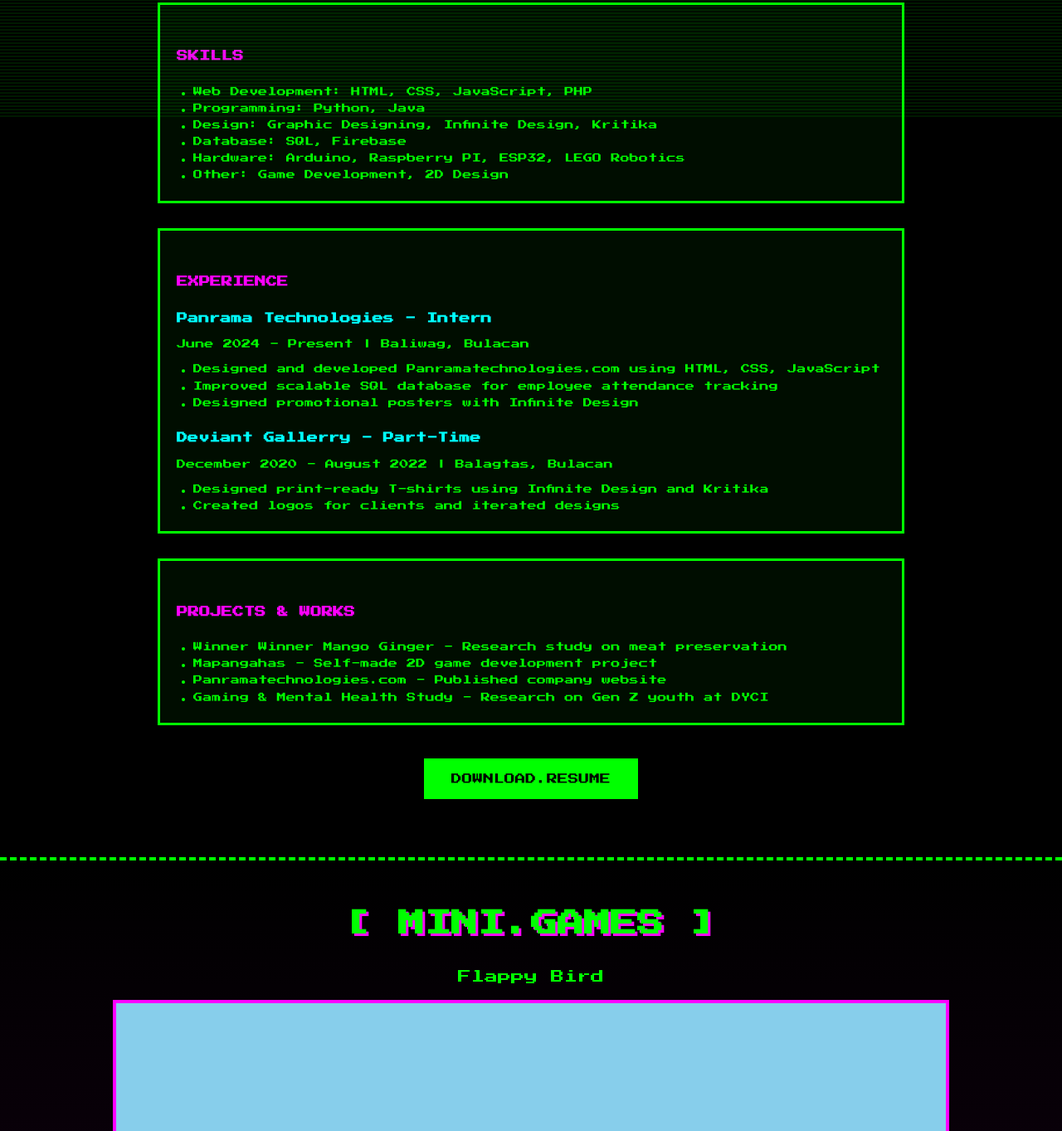
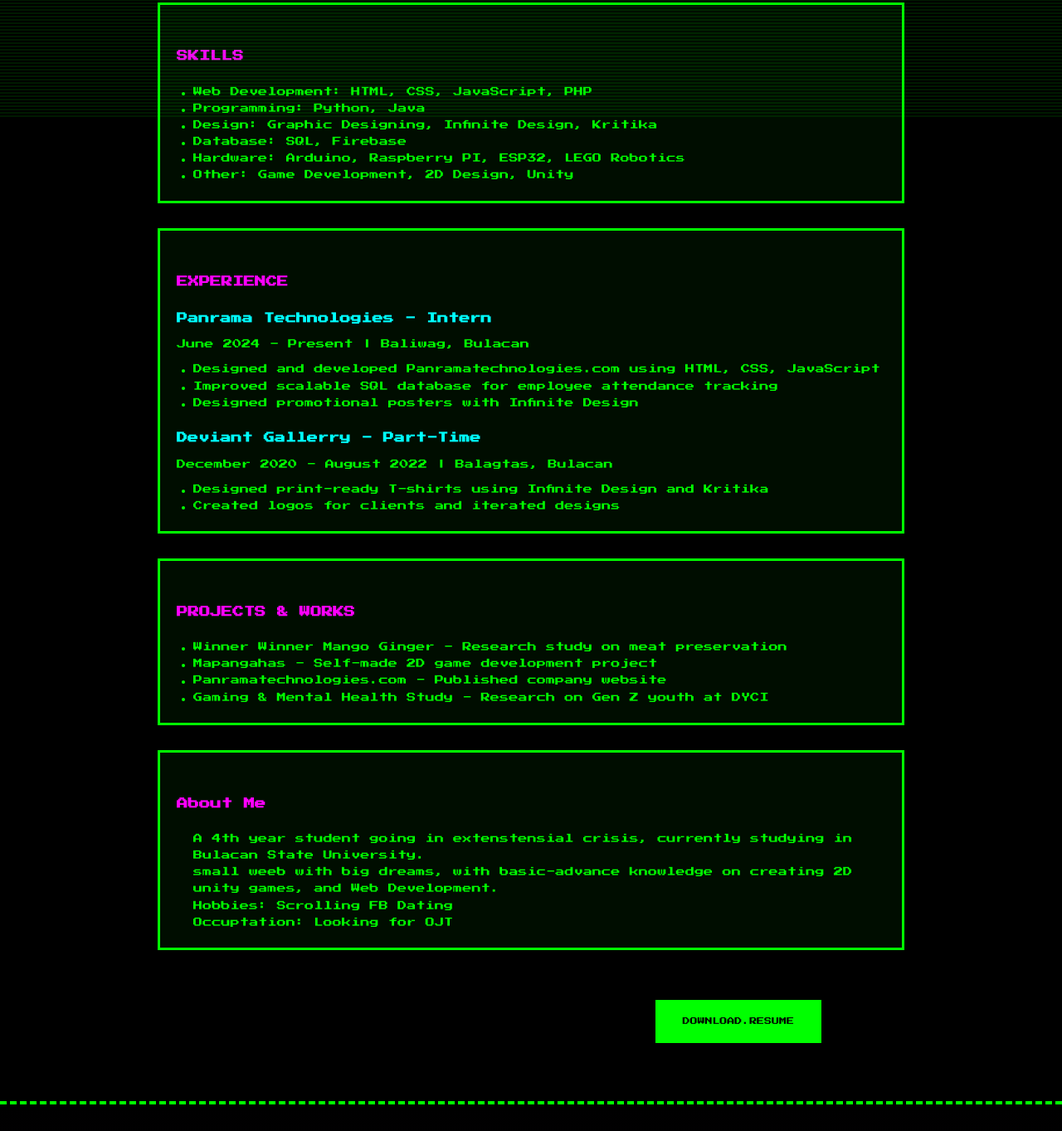
Before and after one commit to M3gu627/Personal-Website, a plain HTML site: page index.html in a window 1280 px wide. Shown: the part 657-2020 px from the top of the page at 83% size. Drawn offline with Linux system fonts and the light colour scheme.

Commit message:
Update index.html

```diff
--- a/index.html
+++ b/index.html
@@ -4,12 +4,13 @@
     <meta charset="UTF-8">
     <meta name="viewport" content="width=device-width, initial-scale=1.0">
     <title>Pixel Dev Portfolio</title>
+    <link href="https://fonts.googleapis.com/css2?family=Press+Start+2P&display=swap" rel="stylesheet">
     <link rel="stylesheet" href="styles.css">
+
 </head>
 <body>
     <div class="scanlines"></div>
 
-    <!-- Resume Section -->
     <section id="resume">
         <h1>[ MARTIN.GASPAR ]</h1>
         <div class="resume">
@@ -41,7 +42,7 @@
                     <li>Design: Graphic Designing, Infinite Design, Kritika</li>
                     <li>Database: SQL, Firebase</li>
                     <li>Hardware: Arduino, Raspberry PI, ESP32, LEGO Robotics</li>
-                    <li>Other: Game Development, 2D Design</li>
+                    <li>Other: Game Development, 2D Design, Unity</li>
                 </ul>
             </div>
 
@@ -72,14 +73,25 @@
                     <li>Gaming & Mental Health Study - Research on Gen Z youth at DYCI</li>
                 </ul>
             </div>
+
+
+           <div class="resume-item">
+                <h2>About Me</h2>
+            <ul>
+                <p>A 4th year student going in extenstensial crisis, currently studying in Bulacan State University.</p>
+                <p>small weeb with big dreams, with basic-advance knowledge on creating 2D unity games, and Web Development. </p>
+                <p>Hobbies: Scrolling FB Dating</p>
+                <p>Occuptation: Looking for OJT</p>
+            </ul>
+            </div>
+
+        <div style="text-align: center; margin-top: 50px; position: relative; z-index: 1; margin-left: 500px">
+        <a href="Resmu.pdf" download="Resmu.pdf" class="pixel-btn">DOWNLOAD.RESUME</a>
         </div>
 
-         <div style="text-align: center; margin-top: 20px;">
-                    <a href="Resmu.pdf" download="Resmu.pdf" class="pixel-btn">DOWNLOAD.RESUME</a>
-                </div>
     </section>
 
-    <!-- Flappy Bird Game Section -->
+
     <section id="gameSection">
         <h1>[ MINI.GAMES ]</h1>
         <div class="game-nav">
@@ -91,11 +103,10 @@
         <div id="flappyScoreDiv" class="score">SCORE: <span id="flappyScore">0</span> | HIGH: <span id="flappyHigh">0</span></div>
         <div class="game-controls">
             <p id="controlsText">PRESS SPACE OR CLICK TO FLAP</p>
-            <button class="pixel-btn" id="resetBtn" onclick="window.flappy.reset()">RESTART</button>
+            <button class="pixel-btn" id="resetBtn" onclick="window.flappy && window.flappy.reset()">RESTART</button>
         </div>
     </section>
 
-    <!-- Portfolio Section -->
     <section id="portfolio">
         <h1>[ ART.PORTFOLIO ]</h1>
         <div class="portfolio-grid">
@@ -132,7 +143,6 @@
         </div>
     </section>
 
-    <!-- Games Section -->
     <section id="games">
         <h1>[ GAME.COLLECTION ]</h1>
         <div class="games-grid">
@@ -159,6 +169,7 @@
                 <p>Platform: Windows/Mac/Linux | Size: 28MB</p>
                 <button class="download-btn">DOWNLOAD.EXE</button>
             </div>
+        </div>
     </section>
 
     <script src="flappy.js"></script>
```
